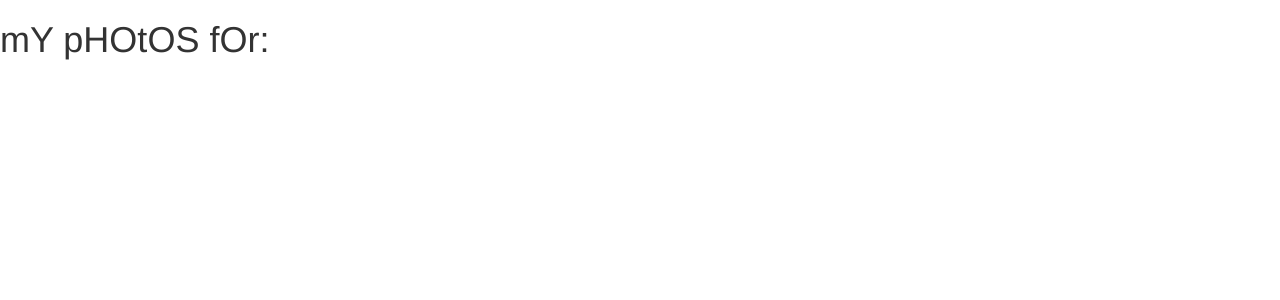
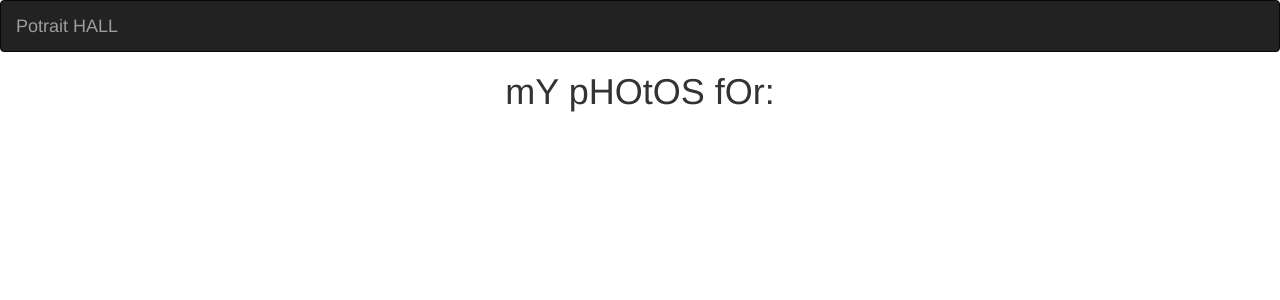
Before and after one commit to Kipngetich33/Potrait-HAll, a Django app: page /potrait/ in a window 1280 px wide. Shown: the top 300 px of the page. Run offline with Django 3.2, Linux system fonts and the light colour scheme; some libraries are stand-ins or nearby versions.

Commit message:
create a navbar and include it in the base.html

```diff
--- a/potraitHall/potrait/templates/all-pics/base.html
+++ b/potraitHall/potrait/templates/all-pics/base.html
@@ -16,7 +16,9 @@
 
 </head>
 <body>
-    {% block content %} <h1>mY pHOtOS fOr:</h1> {%endblock%}
+    {% include "navbar.html" %}
+
+    {% block content %} <h1 class='text-center'>mY pHOtOS fOr:</h1> {%endblock%}
     {% block scripts %}
         <script src="https://ajax.googleapis.com/ajax/libs/jquery/3.2.1/jquery.min.js"></script>
      {% bootstrap_javascript %}
--- /dev/null
+++ b/potraitHall/potrait/templates/navbar.html
@@ -0,0 +1,17 @@
+<!DOCTYPE html>
+<html lang="en">
+<head>
+
+  <meta charset="utf-8">
+  <meta name="viewport" content="width=device-width, initial-scale=1">
+</head>
+<body>
+<nav class="navbar navbar-inverse">
+  <div class="container-fluid">
+    <div class="navbar-header">
+      <a class="navbar-brand" href="{% url 'welcome' %}">Potrait HALL</a>
+    </div>
+  </div>
+</nav>
+</body>
+</html>
--- a/potraitHall/potraitHall/settings.py
+++ b/potraitHall/potraitHall/settings.py
@@ -31,7 +31,7 @@ ALLOWED_HOSTS = []
 # Application definition
 
 INSTALLED_APPS = [
-    'potrait'
+    'potrait',
     'bootstrap3',
     'django.contrib.admin',
     'django.contrib.auth',
```
